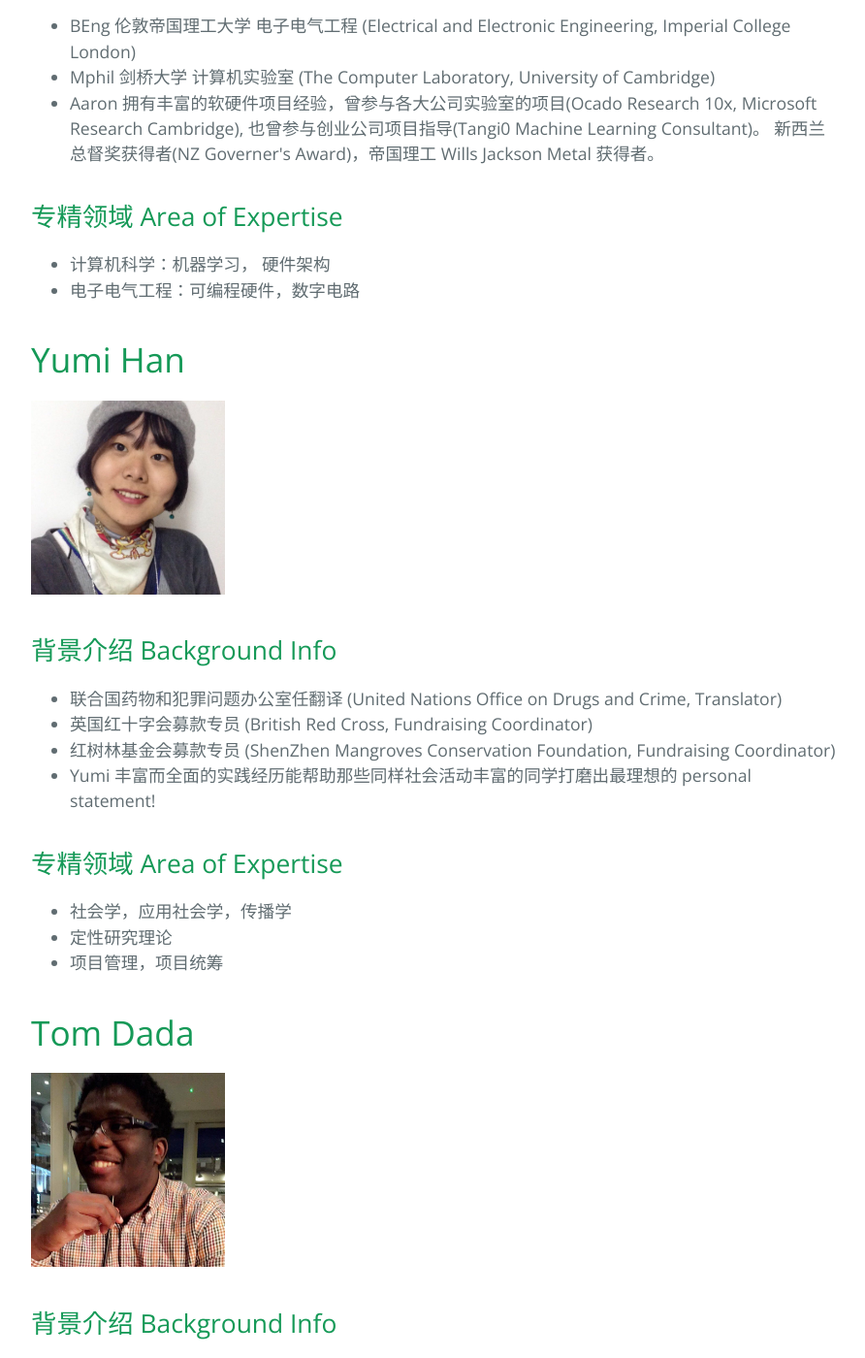
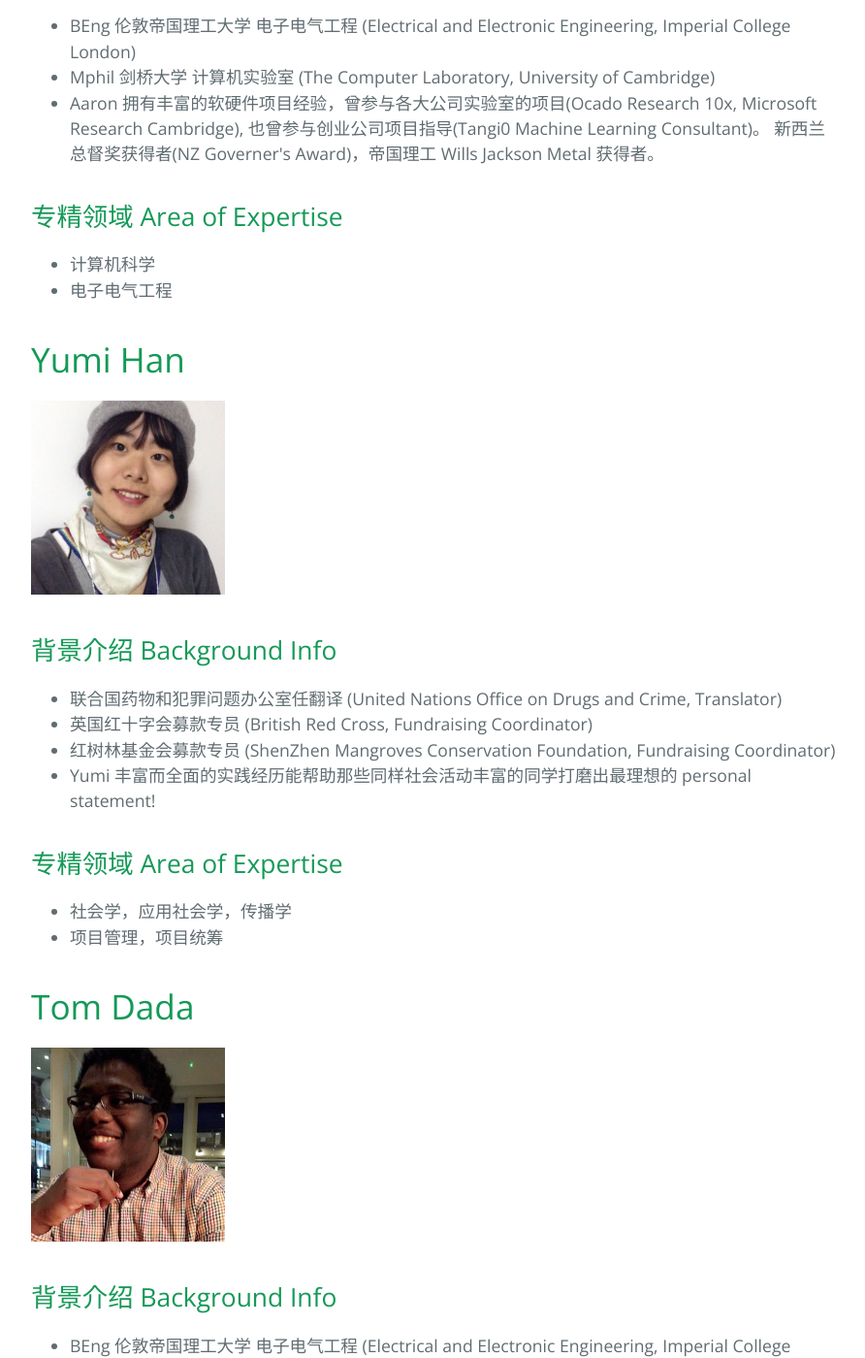
Before and after one commit to horizonedu/horizonedu.github.io, a Jekyll site: the page mentor.html, which Jekyll copies as it is, in a window 1280 px wide and 1400 px high, scrolled down 826 px. Shown: the whole window at 97% size, without its empty margins (192-1084 px from the left). Built offline with Jekyll 4.4.1, drawn with Linux system fonts in a browser that asks for light colours; some of the changed text lies outside the part shown.

```diff
--- a/mentor.html
+++ b/mentor.html
@@ -39,10 +39,10 @@
       <h2>专精领域 Area of Expertise</h2>
       <ul class="posts">
         <li>
-          计算机科学：机器学习， 硬件架构
+          计算机科学
         </li>
         <li>
-          电子电气工程：可编程硬件，数字电路
+          电子电气工程
         </li>
       </ul>
 
@@ -69,9 +69,6 @@
           社会学，应用社会学，传播学
         </li>
         <li>
-          定性研究理论
-        </li>
-        <li>
           项目管理，项目统筹
         </li>
       </ul>
@@ -92,10 +89,10 @@
       <h2>专精领域 Area of Expertise</h2>
       <ul class="posts">
         <li>
-          电子电气工程：信号处理，控制理论与控制工程, 电力系统
+          工程学
         </li>
         <li>
-        社会活动：NGO
+          社会活动, NGO
         </li>
       </ul>
 
@@ -116,7 +113,7 @@
       <h2>专精领域 Area of Expertise</h2>
       <ul class="posts">
         <li>
-          社会学，心理学
+          心理学
         </li>
         <li>
           商科
```
Also changed, not shown: 2 other files.
